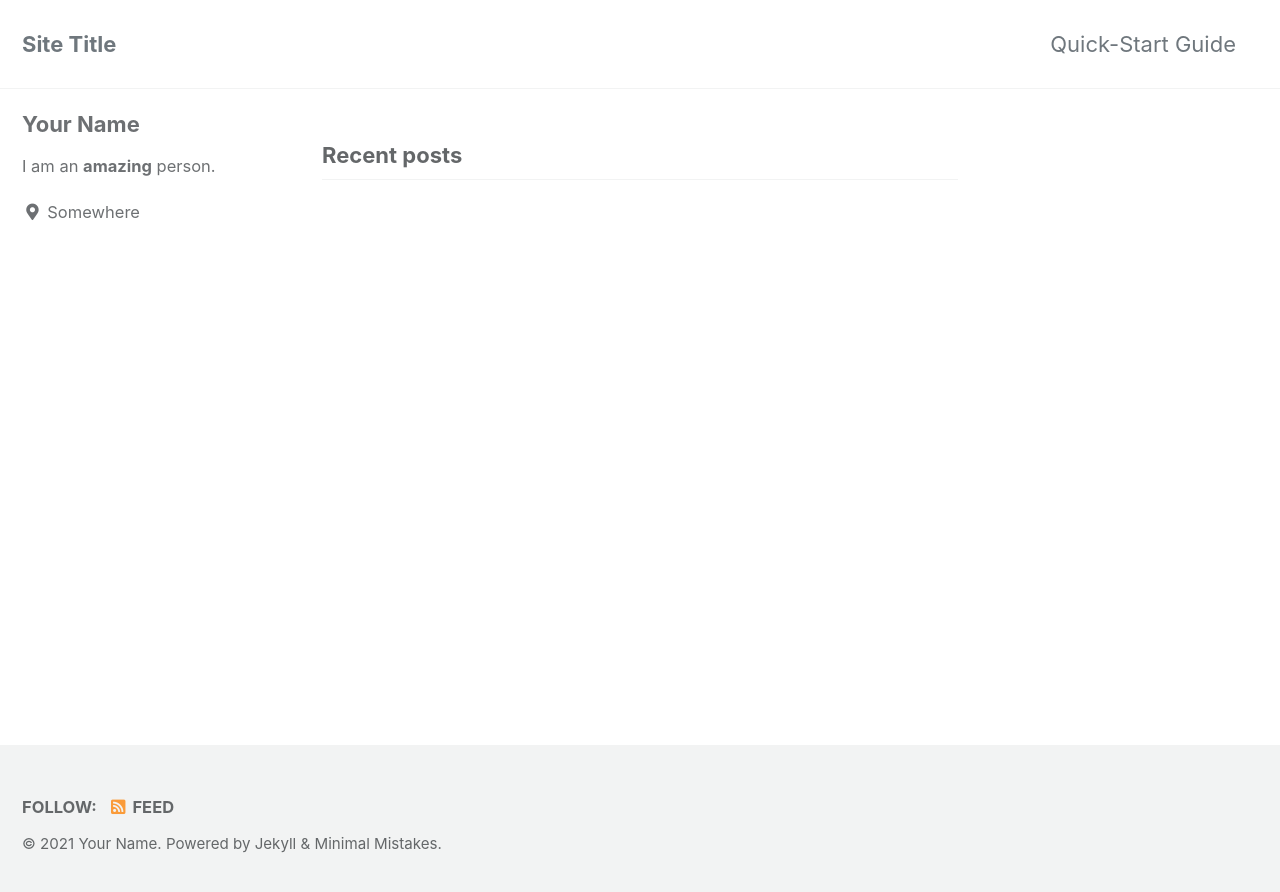
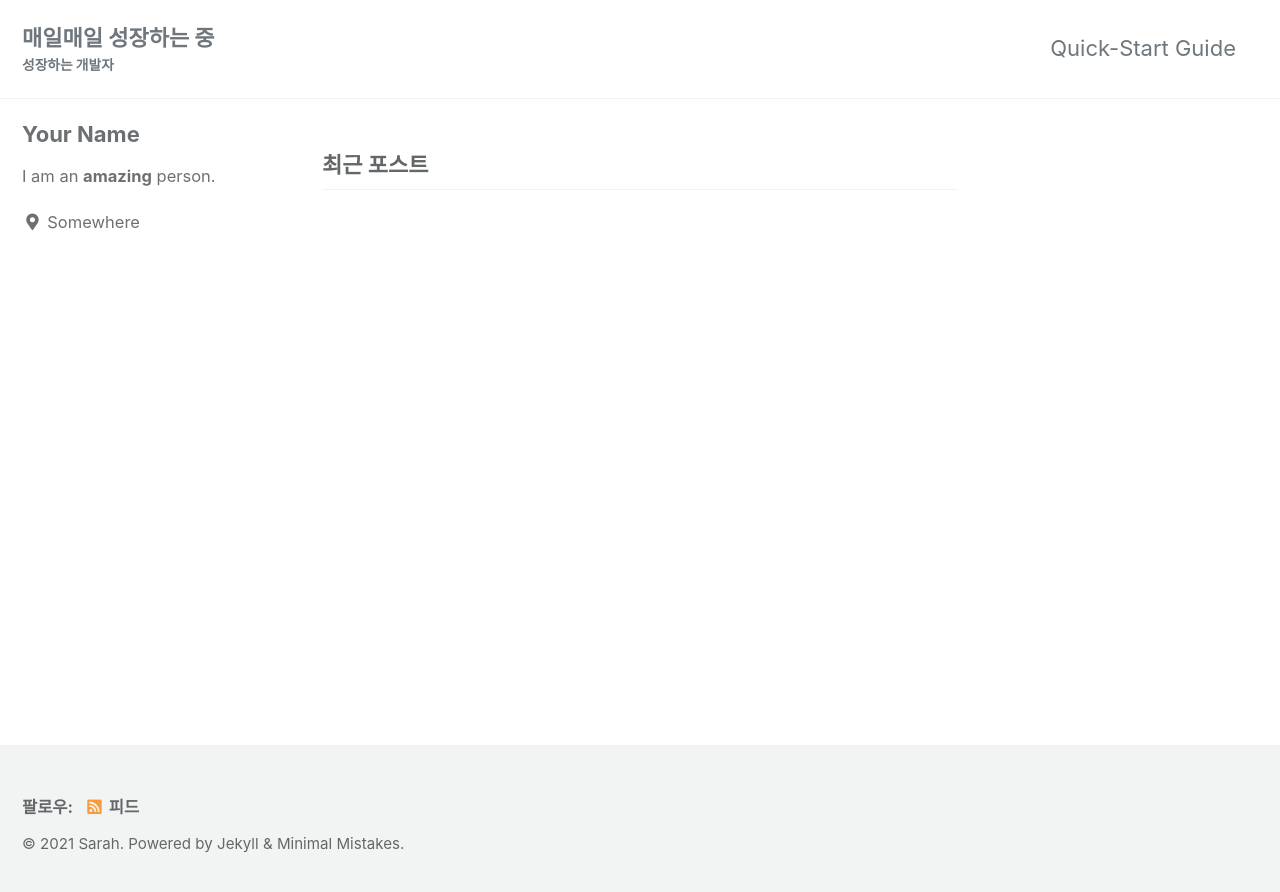
Before and after one commit to Hyojeong721/Hyojeong721.github.io, a Jekyll site: the page built from index.html, in a window 1280 px wide. Shown: the top 892 px of the page. Built offline with Jekyll 4.4.1, drawn with Linux system fonts in a browser that asks for light colours; cached includes are drawn as plain includes; the list of posts is cut into pages by our own code.

Commit message:
Update _config.yml

```diff
--- a/_config.yml
+++ b/_config.yml
@@ -15,18 +15,18 @@
 minimal_mistakes_skin    : "default" # "air", "aqua", "contrast", "dark", "dirt", "neon", "mint", "plum", "sunrise"
 
 # Site Settings
-locale                   : "en-US"
-title                    : "Site Title"
+locale                   : "ko-KR"
+title                    : "Hello Sarah's Blog"
 title_separator          : "-"
-subtitle                 : # site tagline that appears below site title in masthead
-name                     : "Your Name"
+subtitle                 : "성장하는 개발자" # site tagline that appears below site title in masthead
+name                     : "Sarah"
 description              : "An amazing website."
-url                      : # the base hostname & protocol for your site e.g. "https://mmistakes.github.io"
+url                      : "https://Hyojeong721.github.io" # the base hostname & protocol for your site e.g. "https://mmistakes.github.io"
 baseurl                  : # the subpath of your site, e.g. "/blog"
-repository               : # GitHub username/repo-name e.g. "mmistakes/minimal-mistakes"
+repository               : "https://github.com/Hyojeong721/Hyojeong721.github.io" # GitHub username/repo-name e.g. "mmistakes/minimal-mistakes"
 teaser                   : # path of fallback teaser image, e.g. "/assets/images/500x300.png"
 logo                     : # path of logo image to display in the masthead, e.g. "/assets/images/88x88.png"
-masthead_title           : # overrides the website title displayed in the masthead, use " " for no title
+masthead_title           : "매일매일 성장하는 중" # overrides the website title displayed in the masthead, use " " for no title
 # breadcrumbs            : false # true, false (default)
 words_per_minute         : 200
 comments:
```
